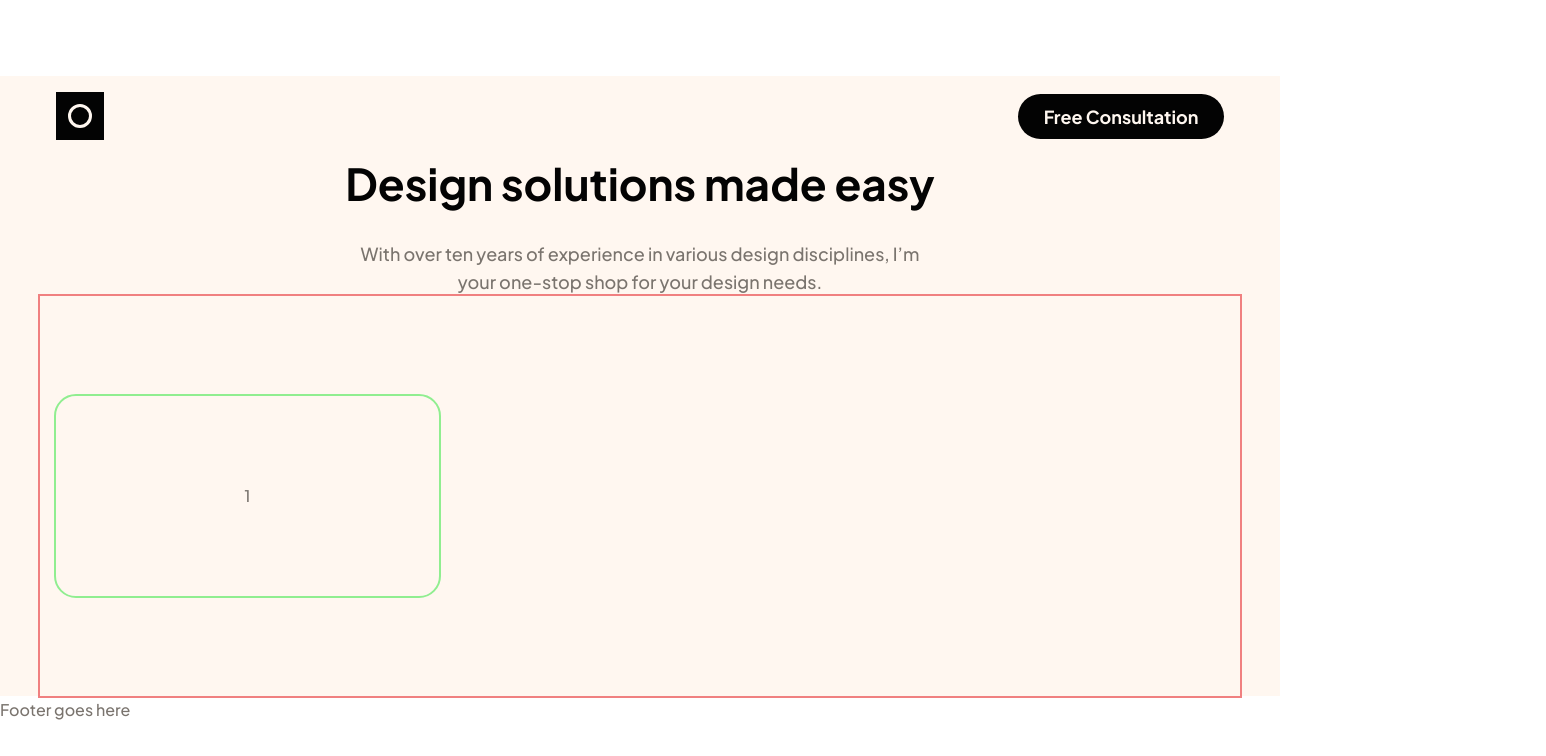
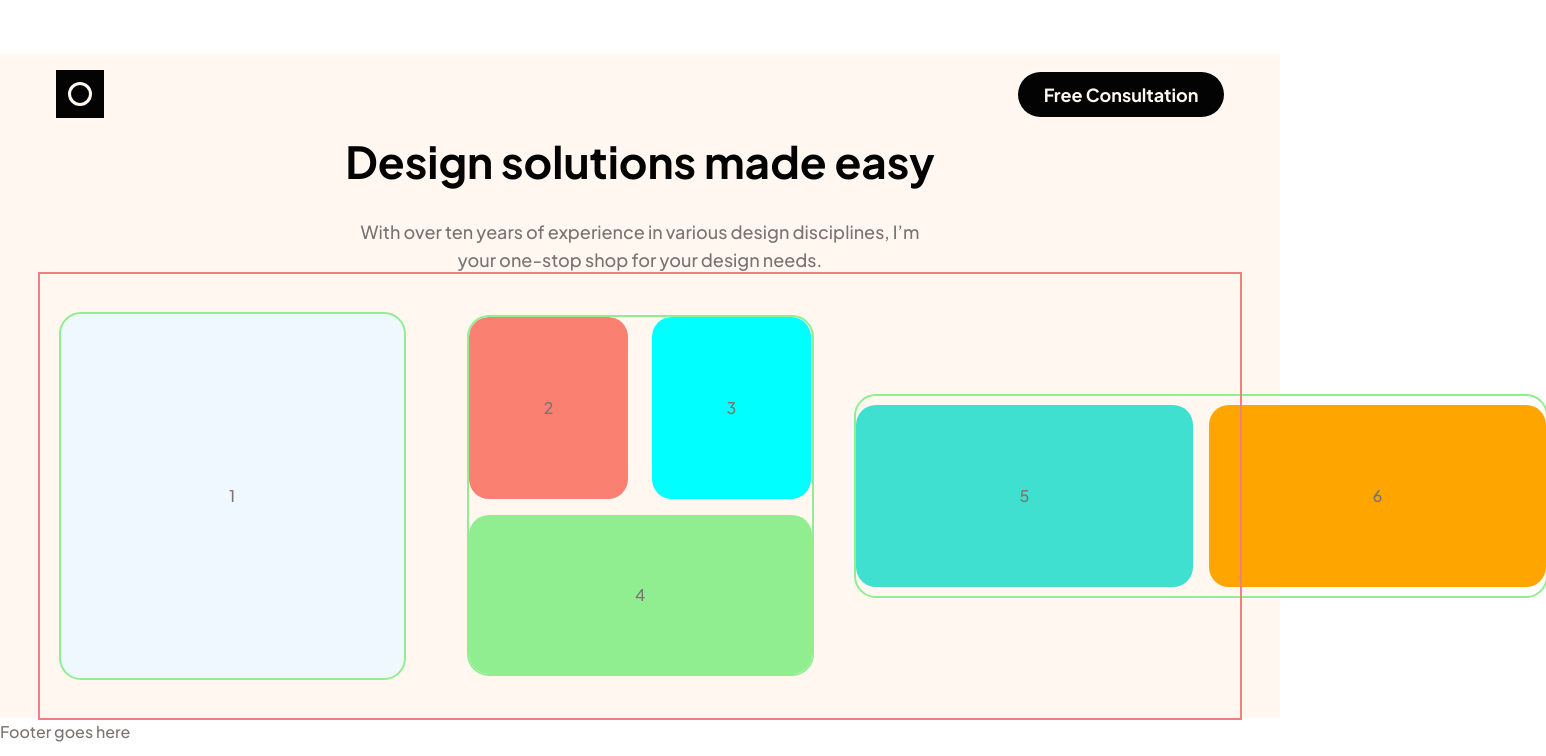
Before and after one commit to Hcmwebs/single-page-design-portfolio, a React (Vite) app: page / in a window 1280 px wide. Shown: the top 756 px of the page, 1546 px wide, since content can reach past the window. Built offline with nearby package versions, Linux system fonts and the light colour scheme.

Commit message:
still working on the cards

```diff
--- a/src/Components/Card.jsx
+++ b/src/Components/Card.jsx
@@ -2,7 +2,12 @@ import React from 'react'
 import { StyledCard } from '../Styles'
 
 const Card = () => {
-	return <StyledCard>1</StyledCard>
+	return <StyledCard>
+		<div className="card card2">2</div>
+		<div className="card card2">3</div>
+		<div className="card card1">4</div>
+
+	</StyledCard>
 }
 
 export default Card
--- a/src/Components/MainContent.jsx
+++ b/src/Components/MainContent.jsx
@@ -1,5 +1,5 @@
 import React from 'react'
-import { StyledContainer, StyledMain, StyledCard } from '../Styles'
+import { StyledContainer, StyledMain, StyledCard, StyledFlex } from '../Styles'
 
 import { Card } from './index'
 
@@ -7,21 +7,23 @@ const MainContent = () => {
 	return (
 		<StyledContainer>
 			<StyledMain>
-				<section>
-					<div className='cards'>
-					<Card className/>
-						{/* <div className='card'>
-							<div className='card1 card-flex'>
-								<div className='card1 card2'>2</div>
-								<div className='card1 card2'>3</div>
-							</div>
-							<div className='card1'>4</div>
-						</div>
-						<div className='card card-full card-flex'>
-							<div className='card1'>5</div>
-							<div className='card1'>6</div>
-						</div> */}
-					</div>
+				<section className='services'>
+					<StyledCard className='mainCard'>
+						<div className='card card1'>1</div>
+					</StyledCard>
+
+					<StyledCard className='mainCard'>
+						<StyledFlex>
+							<div className='card card2'>2</div>
+							<div className='card card3'>3</div>
+						</StyledFlex>
+						<div className='card card4'>4</div>
+					</StyledCard>
+
+					<StyledCard className='mainCard mainCard3'>
+						<div className='card card5'>5</div>
+						<div className='card card6'>6</div>
+					</StyledCard>
 				</section>
 			</StyledMain>
 		</StyledContainer>
--- a/src/Styles/Card.styled.jsx
+++ b/src/Styles/Card.styled.jsx
@@ -1,7 +1,7 @@
 import styled from 'styled-components'
 
 const StyledCard = styled.div`
-	width: 100%;
+	&.mainCard {
 		min-height: 200px;
 		margin: 0 auto;
 		outline: 2px solid lightgreen;
@@ -10,18 +10,47 @@ const StyledCard = styled.div`
 		place-items: center;
 		gap: 1rem;
 		@media (min-width: 768px) {
-		&.card-flex {
-			width: 660px;
+			&.mainCard3 {
+				width: 690px;
 				display: flex;
-			justify-content: space-between;
 			}
 		}
-	.card1 {
-		width: 100%;
-		height: 100%;
+	}
+
+	.card {
 		display: grid;
 		place-items: center;
+		border-radius: 20px;
+		&.card1 {
+			width: 343px;
+			height: 364px;
 			background-color: aliceblue;
+		}
+		&.card2 {
+			width: 159px;
+			height: 182px;
+			background-color: salmon;
+		}
+		&.card3 {
+			width: 159px;
+			height: 182px;
+			background-color: cyan;
+		}
+		&.card4 {
+			width: 343px;
+			height: 159px;
+			background-color: lightGreen;
+		}
+		&.card5 {
+			width: 343px;
+			height: 182px;
+			background-color: turquoise;
+		}
+		&.card6 {
+			width: 343px;
+			height: 182px;
+			background-color: orange;
+		}
 	}
 `
 export default StyledCard
--- /dev/null
+++ b/src/Styles/Flex.styled.jsx
@@ -0,0 +1,16 @@
+import styled from 'styled-components'
+
+const StyledFlex = styled.div`
+	display: flex;
+	justify-content: space-between;
+	align-items: center;
+	gap: 1.5rem;
+
+  &.mainCard3{
+    width: ;
+    flex-direction: column;
+
+  }
+`
+
+export default StyledFlex
--- a/src/Styles/Main.styled.jsx
+++ b/src/Styles/Main.styled.jsx
@@ -8,58 +8,18 @@ const StyledMain = styled.main`
 
 	section {
 		width: 100%;
-		padding: 2.5rem 1rem;
+		padding: 2.5rem 0;
 		min-height: 50vh;
 		display: grid;
 		place-items: center;
 		outline: 2px solid lightcoral;
 
-		.cards {
-			width: 100%;
+		&.services {
 			display: grid;
 			place-items: center;
-			grid-template-columns: repeat(auto-fill, minmax(300px, 1fr));
-			gap: 10px;
-		}
-		.card {
-			width: 100%;
-			min-height: 200px;
-			margin: 0 auto;
-			outline: 2px solid lightgreen;
-			border-radius: 20px;
-			display: grid;
-			place-items: center;
-			gap: 1rem;
-			@media (min-width: 768px) {
-				&.card-flex {
-					width: 660px;
-					display: flex;
-					justify-content: space-between;
-				}
-			}
+			grid-template-columns:repeat(auto-fill, minmax(343px, 1fr));
+			gap: 1.5rem;
 
-
-				&.card-flex {
-					display: flex;
-				}
-			}
-			&.card2 {
-				width: 100px;
-				height: 100px;
-				background-color: var(mediumBrown);
-			}
-		}
-		&.three {
-			background-color: var(--summerYellow);
-		}
-		&.four {
-			background-color: aliceblue;
-		}
-		&.five {
-			background-color: aliceblue;
-		}
-		&.six {
-			background-color: aliceblue;
 		}
 	}
 `
--- a/src/Styles/index.jsx
+++ b/src/Styles/index.jsx
@@ -7,6 +7,7 @@ import StyledLogo from './Logo.styled'
 import StyledHero from './Hero.Styled'
 import StyledMain from './Main.styled'
 import StyledCard from './Card.styled'
+import StyledFlex from './Flex.styled'
 
 export {
 	GlobalStyles,
@@ -18,4 +19,5 @@ export {
 	StyledHero,
 	StyledMain,
 	StyledCard,
+	StyledFlex,
 }
```
Lines whose indentation alone changed are shown as unchanged.
